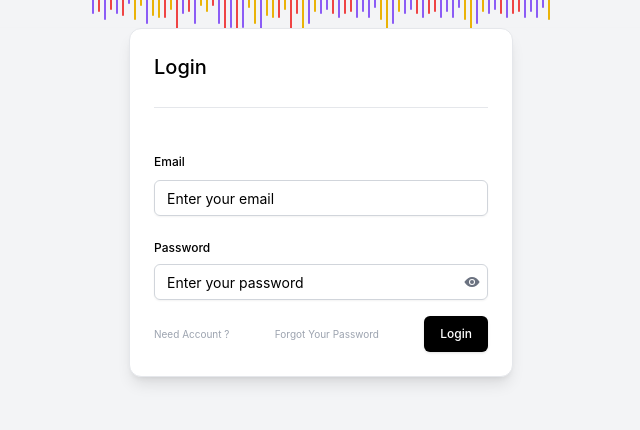
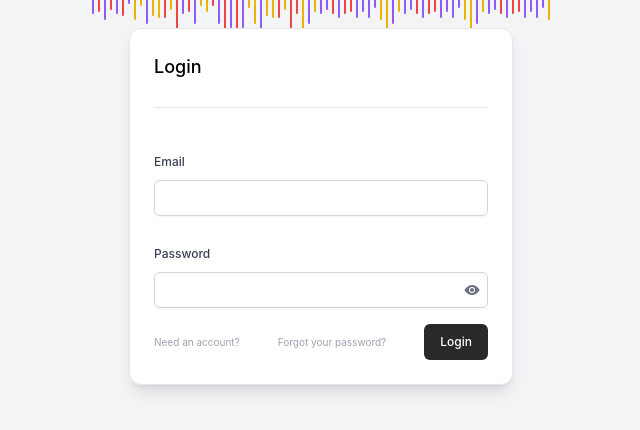
Before and after one commit to afaq000/VideoTao, a Next.js app: page /login in a window 1280 px wide. Shown: the top 430 px of the page, without its empty margins (319-959 px from the left). Built offline with nearby package versions, Linux system fonts and the light colour scheme.

Commit message:
FIXES in Input

```diff
--- a/src/pages/login/index.tsx
+++ b/src/pages/login/index.tsx
@@ -49,7 +49,7 @@ const LoginPage = () => {
       <div className="w-full absolute top-7  flex flex-col items-center min-h-screen shadow-lg bg-gray-100">
         <Card className="w-full md:w-96 shadow-lg bg-white ">
           <CardHeader>
-            <h2 className="text-xl font-medium">Login</h2>
+            <h2 className="text-lg font-medium font-sans">Login</h2>
             <div className="border-b pt-5" />
           </CardHeader>
 
@@ -70,7 +70,10 @@ const LoginPage = () => {
                 <CardContent>
                   <div className="space-y-6 pt-4">
                     <div>
-                      <Label htmlFor="email" className="text-xs">
+                      <Label
+                        htmlFor="email"
+                        className="text-xs font-medium text-gray-700"
+                      >
                         Email
                       </Label>
                       <Input
@@ -80,28 +83,28 @@ const LoginPage = () => {
                         value={values.email}
                         onChange={handleChange}
                         onBlur={handleBlur}
-                        placeholder="Enter your email"
-                        className={`w-full mt-2 border ${
-                          errors.email && touched.email
+                        className={`w-full mt-2 border py-1 ${
+                          touched.email && errors.email
                             ? "border-red-500"
                             : "border-gray-300"
-                        }`}
+                        } focus:border-focus-blue focus:border-1 `}
                       />
                       <ErrorMessage
                         name="email"
                         component="div"
-                        className="text-sm text-red-500"
+                        className="text-xs text-red-500"
                       />
                     </div>
 
                     <div>
-                      <div className="w-full flex justify-between">
-                        {" "}
-                        <Label htmlFor="password" className="text-xs">
+                      <div>
+                        <Label
+                          htmlFor="password"
+                          className="text-xs font-medium text-gray-700"
+                        >
                           Password
-                        </Label>{" "}
-                      </div>
-                      <div className="relative">
+                        </Label>
+                        <div className="relative flex items-center mt-2">
                           <Input
                             id="password"
                             type={passwordVisible ? "text" : "password"}
@@ -109,24 +112,28 @@ const LoginPage = () => {
                             value={values.password}
                             onChange={handleChange}
                             onBlur={handleBlur}
-                          placeholder="Enter your password"
-                          className={`w-full mt-2 pr-10 border ${
-                            errors.password && touched.password
+                            className={`w-full pr-10 border ${
+                              touched.password && errors.password
                                 ? "border-red-500"
                                 : "border-gray-300"
-                          }`}
+                            } focus:border-focus-blue focus:ring-0`}
                           />
                           <button
                             type="button"
                             onClick={handlePasswordVisibilityToggle}
-                          className="absolute inset-y-0 right-2 flex items-center bg-none text-gray-500"
+                            className="absolute right-2 text-gray-500"
+                            style={{
+                              top: "50%",
+                              transform: "translateY(-50%)",
+                            }}
                           >
                             {passwordVisible ? <IoEyeOff /> : <IoEye />}
                           </button>
+                        </div>
                         <ErrorMessage
                           name="password"
                           component="div"
-                          className="text-sm text-red-500"
+                          className="text-xs text-red-500 mt-1"
                         />
                       </div>
                     </div>
@@ -134,22 +141,22 @@ const LoginPage = () => {
                 </CardContent>
 
                 <CardFooter>
-                  <div className=" w-full flex justify-between items-center -mt-2">
+                  <div className=" w-full flex justify-between items-center -mt-2 gap-3">
                     <Link href="/signup">
-                      <p className="text-gray-400 hover:underline text-xxs">
-                        Need Account ?
+                      <p className="text-gray-400 hover:bg-gray-50 hover:py-2 hover:px-1 hover:rounded-md  text-xxs">
+                        Need an account?
                       </p>
                     </Link>
                     <Link href="/signup">
-                      <p className="text-gray-400 hover:underline text-xxs">
-                        Forgot Your Password
+                      <p className="text-gray-400 hover:bg-gray-50 hover:py-2 hover:px-1 hover:rounded-md text-xxs">
+                        Forgot your password?
                       </p>
                     </Link>
 
                     <Button
-                      variant="default"
+                      variant="active"
                       type="submit"
-                      className="bg-black text-white text-xs"
+                      className="bg-lightBlack rounded-md px-4 py-1 text-white text-xs"
                     >
                       Login
                     </Button>
--- a/src/styles/globals.css
+++ b/src/styles/globals.css
@@ -3,6 +3,8 @@
 @tailwind utilities;
 
 
+
+@import url('https://fonts.googleapis.com/css2?family=Inter:ital,wght@0,100..900;1,100..900&display=swap');
 
 :root {
   /* Define primary color scheme */
--- a/tailwind.config.ts
+++ b/tailwind.config.ts
@@ -10,11 +10,15 @@ export default {
   ],
   theme: {
   	extend: {
+		borderColor: {
+			'focus-blue': '#2563eb', // Tailwind's blue-400 color hex
+		  },
 		fontFamily: {
-			sans: ['Inter', 'sans-serif'], // Add Inter or any other font
+			sans: ['Inter var', 'Inter', 'sans-serif'],
 		  },
 		  fontSize: {
-			xxs: '10px',  // Define text-[10px]
+			xxs: '10px',
+			small:'8px',
 		  },
 		  transitionTimingFunction: {
 			'ease-red': 'cubic-bezier(0.68, -0.55, 0.265, 1.55)',     // For red bar
@@ -79,7 +83,8 @@ export default {
   				'3': 'hsl(var(--chart-3))',
   				'4': 'hsl(var(--chart-4))',
   				'5': 'hsl(var(--chart-5))'
-  			}
+  			},
+			lightBlack:"#29292C",
   		},
   	}
   },
```
Also changed, not shown: 1 other file (tests, documents, lock files or other folders). Lines whose indentation alone changed are shown as unchanged.
